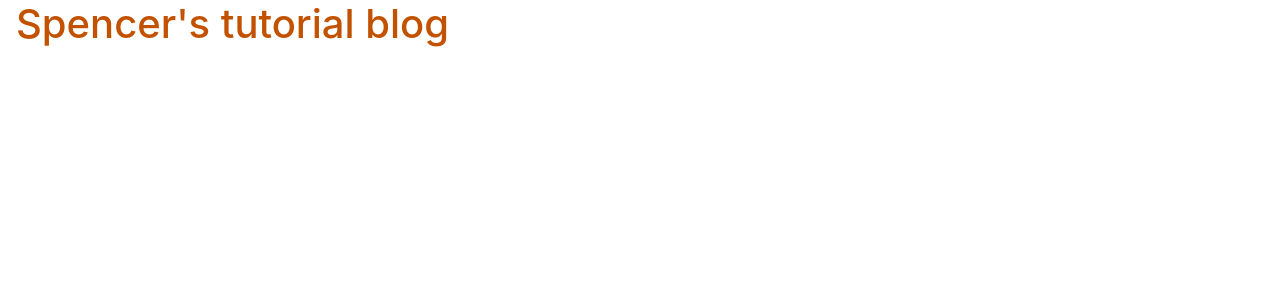
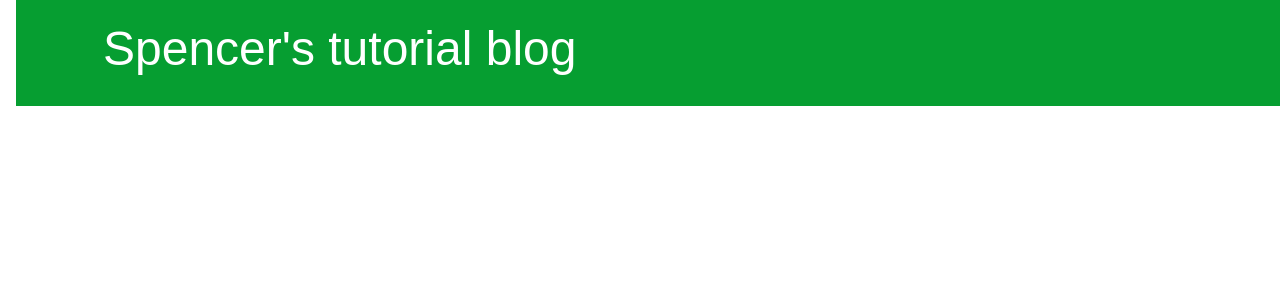
Before and after one commit to SpencerPearson/django-blog-tutorial, a Django app: page / in a window 1280 px wide. Shown: the top 300 px of the page. Run offline with Django 3.2, Linux system fonts and the light colour scheme; data that the repository does not hold is empty; some web fonts are replaced.

Commit message:
fixed css pathing error, added base.html and extended it into two basic templates

```diff
--- a/blog/static/css/blog.css
+++ b/blog/static/css/blog.css
@@ -1,6 +1,67 @@
 h1 a, h2 a {
-    color: #C25100;
+    color: #5C269E;
+    font-family: impetus, sans-serif;
 }
 body {
     margin-left: 1em;
 }
+.page-header {
+    background-color: #069E31;
+    margin-top: 0;
+    margin-bottom: 40px;
+    padding: 20px 20px 20px 40px;
+}
+.page-header h1,
+.page-header h1 a,
+.page-header h1 a:visited,
+.page-header h1 a:active {
+    color: #ffffff;
+    font-size: 36pt;
+    text-decoration: none;
+}
+
+h1,
+h2,
+h3,
+h4 {
+    font-family: impetus, sans-serif;
+}
+.date {
+    color: #828282;
+}
+.save {
+    float: right;
+}
+.post-form textarea,
+.post-form input {
+    width: 100%;
+}
+.top-menu,
+.top-menu:hover,
+.top-menu:visited {
+    color: #ffffff;
+    float: right;
+    font-size: 26pt;
+    margin-right: 20px;
+}
+.post {
+    margin-bottom: 70px;
+}
+.post h2 a,
+.post h2 a:visited {
+    color: #000000;
+}
+.post > .date,
+.post > .actions {
+    float: right;
+}
+.btn-default,
+.btn-default:visited {
+    color: #069E31;
+    background: none;
+    border-color: #069E31;
+}
+.btn-default:hover {
+    color: #FFFFFF;
+    background-color: #069E31;
+}
--- /dev/null
+++ b/blog/templates/blog/base.html
@@ -0,0 +1,25 @@
+{% load static %}
+<!DOCTYPE html>
+<html>
+    <head>
+        <title>Spencer's tutorial blog</title>
+        <link rel="stylesheet" href="https://cdn.jsdelivr.net/npm/bootstrap@4.5.3/dist/css/bootstrap.min.css" integrity="sha384-TX8t27EcRE3e/ihU7zmQxVncDAy5uIKz4rEkgIXeMed4M0jlfIDPvg6uqKI2xXr2" crossorigin="anonymous">
+        <link rel="stylesheet" href="https://use.typekit.net/bnw5xyk.css">
+        <link rel="stylesheet" href="{% static 'css/blog.css' %}">
+    </head>
+    <body>
+        <header class="page-header">
+          <div class="container">
+              <h1><a href="/">Spencer's tutorial blog</a></h1>
+          </div>
+        </header>
+        <main class="container">
+            <div class="row">
+                <div class="col">
+                {% block content %}
+                {% endblock %}
+                </div>
+            </div>
+        </main>
+    </body>
+</html>
--- a/blog/templates/blog/post_list.html
+++ b/blog/templates/blog/post_list.html
@@ -1,21 +1,13 @@
-{% load static %}
-<!DOCTYPE html>
-<html>
-    <head>
-        <title>Spencer's tutorial blog</title>
-        <link rel="stylesheet" href="https://cdn.jsdelivr.net/npm/bootstrap@4.5.3/dist/css/bootstrap.min.css" integrity="sha384-TX8t27EcRE3e/ihU7zmQxVncDAy5uIKz4rEkgIXeMed4M0jlfIDPvg6uqKI2xXr2" crossorigin="anonymous">
-        <link rel="stylesheet" href="{% static 'css/blog.css' %}">
-    </head>
-    <body>
-        <div>
-            <h1><a href="/">Spencer's tutorial blog</a></h1>
-        </div>
-        {% for post in posts %}
-        <div>
-            <p>published: {{ post.published_date }}</p>
-            <h2><a href="">{{ post.title }}</a></h2>
+{% extends 'blog/base.html' %}
+
+{% block content %}
+    {% for post in posts %}
+        <article class="post">
+            <time class="date">
+                <strong>posted:</strong> {{ post.published_date }}
+            </time>
+            <h2><a href="{% url 'post_detail' pk=post.pk %}">{{ post.title }}</a></h2>
             <p>{{ post.text|linebreaksbr }}</p>
-        </div>
-        {% endfor %}
-    </body>
-</html>
+        </article>
+    {% endfor %}
+{% endblock %}
--- a/blog/urls.py
+++ b/blog/urls.py
@@ -3,4 +3,5 @@ from . import views
 
 urlpatterns = [
     path('', views.post_list, name='post_list'),
+    path('post/<int:pk>/', views.post_detail, name='post_detail'),
 ]
--- a/blog/views.py
+++ b/blog/views.py
@@ -1,4 +1,4 @@
-from django.shortcuts import render
+from django.shortcuts import render, get_object_or_404
 from django.utils import timezone
 from .models import Post
 
@@ -6,3 +6,7 @@ from .models import Post
 def post_list(request):
     posts = Post.objects.filter(published_date__lte=timezone.now()).order_by('published_date')
     return render(request, 'blog/post_list.html', {'posts': posts})
+
+def post_detail(request, pk):
+    post = get_object_or_404(Post, pk=pk)
+    return render(request, 'blog/post_detail.html', {'post': post})
--- a/mysite/settings.py
+++ b/mysite/settings.py
@@ -119,4 +119,4 @@ USE_TZ = True
 # https://docs.djangoproject.com/en/2.2/howto/static-files/
 
 STATIC_URL = '/static/'
-STATIC_ROOT = os.path.join(BASE_DIR, 'static')
+STATIC_ROOT = os.path.join(BASE_DIR, 'blog/static')
```
Also changed, not shown: blog/templates/blog/post_detail.html (added, +13 -0 lines).
